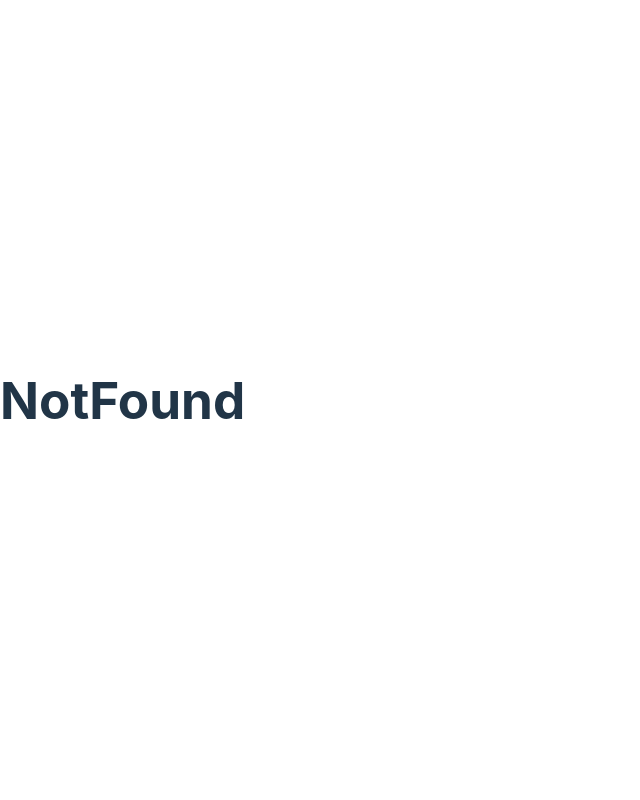
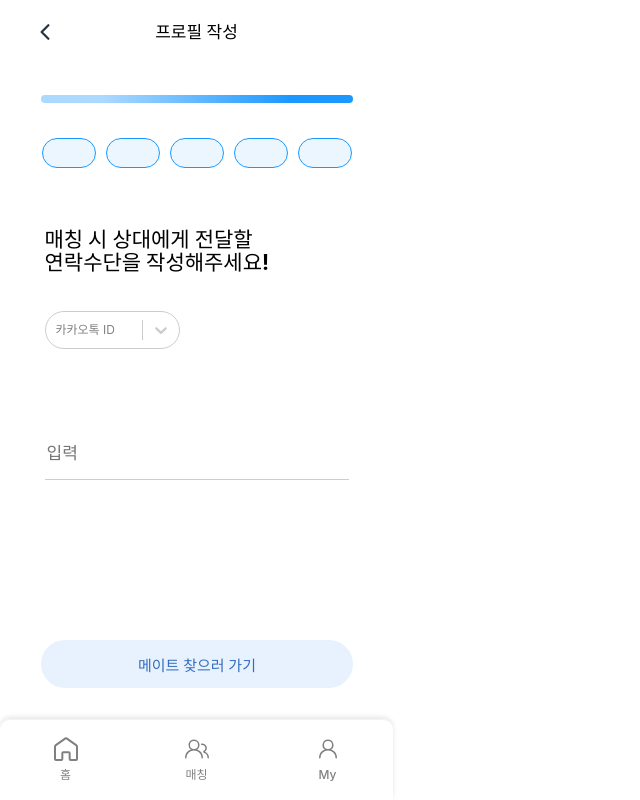
Before and after one commit to umc-meetpick/meetpick_frontend, a React (Vite) app: page /setProfile/contect in a window 1280 px wide. Before the commit this address had no page. Shown: the whole page, without its empty margins (0-640 px from the left). Built offline with nearby package versions, Linux system fonts and the light colour scheme.

Commit message:
Feat: setContect페이지, Styled 수정

```diff
--- a/package.json
+++ b/package.json
@@ -14,6 +14,7 @@
     "react-dom": "^18.3.1",
     "react-icons": "^5.4.0",
     "react-router-dom": "^7.1.1",
+    "react-select": "^5.9.0",
     "styled-components": "^6.1.14"
   },
   "devDependencies": {
--- a/src/components/MoveNextRoundBtn.tsx
+++ b/src/components/MoveNextRoundBtn.tsx
@@ -4,10 +4,11 @@ import { useNavigate } from "react-router-dom";
 
 interface MoveNextRoundBtnProps {
     nextPage: string;
+    title?: string;
     onClick?: (event: React.MouseEvent<HTMLButtonElement>) => void;
   }
 
-const MoveNextRoundBtn:  React.FC<MoveNextRoundBtnProps>= ({nextPage, onClick}) =>{
+const MoveNextRoundBtn:  React.FC<MoveNextRoundBtnProps>= ({nextPage, title, onClick}) =>{
     const navigate = useNavigate();
     const handleClick = (event: React.MouseEvent<HTMLButtonElement>) => {
         if (onClick) {
@@ -16,7 +17,7 @@ const MoveNextRoundBtn:  React.FC<MoveNextRoundBtnProps>= ({nextPage, onClick})
         navigate(nextPage);
       };
     return(
-        <Btn onClick={handleClick}>다음</Btn>
+        <Btn onClick={handleClick}>{title ? title : "다음"}</Btn>
     )
 }
 export default MoveNextRoundBtn
@@ -26,10 +27,10 @@ const Btn = styled.button`
     height:48px;
     color:#326DC1;
     font-size:15px;
-    weight:600;
+    font-weight:600;
     background-color:#E7F2FE;
     border-radius:100px;
     position:fixed;
-    top:670px;
+    top:640px;
     left:41px;
 `;
--- a/src/components/ProgressBar.tsx
+++ b/src/components/ProgressBar.tsx
@@ -8,7 +8,7 @@ interface ProgressBarProps {
 const ProgressBar: React.FC<ProgressBarProps> = ({ progress }) => {
   return (
     <ProgressWrapper>
-      <ProgressFill progress={progress} />
+      <ProgressFill $progress={progress} />
     </ProgressWrapper>
   );
 };
@@ -23,8 +23,8 @@ const ProgressWrapper = styled.div`
   margin: 35px auto;
 `;
 
-const ProgressFill = styled.div<ProgressBarProps>`
-  width: ${(props) => props.progress}%;
+const ProgressFill = styled.div<{ $progress: number }>`
+  width: ${(props) => props.$progress}%;
   height: 100%;
   background: linear-gradient(90deg, #ABD9FF 20% ,#1A98FF 80%);
   border-radius: 5px;
--- /dev/null
+++ b/src/components/SelectToggle.tsx
@@ -0,0 +1,55 @@
+import React from "react";
+import Select from "react-select";
+
+const SelectStyle = {
+    width: "135px",
+    borderRadius: "100px",
+    fontSize: "12px",
+};
+
+interface SelectToggleProps {
+    options: string[];
+    onChange: (selectedOption: { value: string; label: string } | null) => void;
+}
+
+const SelectToggle: React.FC<SelectToggleProps> = ({ options, onChange }) => {
+    const formattedOptions = options.map(option => ({
+        value: option,
+        label: option,
+    }));
+
+    return (
+        <Select
+            styles={{
+                control: (provided, state) => ({
+                    ...provided,
+                    ...SelectStyle,
+                    borderColor: state.isFocused ? "#007AFE" : provided.borderColor,
+                }),
+                menu: (provided) => ({
+                    ...provided,
+                    width: '120px',
+                }),
+                option: (provided,state) => ({
+                    ...provided,
+                    width: "120px",
+                    height: "30px",
+                    fontSize: "12px",
+                    padding: '8px',
+                    color:"black",
+                    backgroundColor: state.isFocused ? "#F5F5F5" : provided.borderColor,
+                }),
+                input: (provided) => ({
+                    ...provided,
+                    caretColor: "transparent",
+                    pointerEvents: "none",
+                  }),
+            }}
+            placeholder={options[0]}
+            options={formattedOptions}
+            onChange={onChange}
+        />
+    );
+};
+
+export default SelectToggle;
--- a/src/components/ToggleList.tsx
+++ b/src/components/ToggleList.tsx
@@ -23,13 +23,13 @@ const ToggleList: React.FC = () =>{
         <Container>
             {majorList.map(item => (
                 <div key={item.id}>
-                    <Toggle onClick={() => handleToggle(item.id)} $isOpened={openItems.includes(item.id)}>
+                    <Toggle key={item.id} onClick={() => handleToggle(item.id)} $isOpened={openItems.includes(item.id)}>
                         {item.college}
                         <FaChevronDown style={{color:"#AAAAAA"}}/>
                     </Toggle>
                     {openItems.includes(item.id) && (
-                        item.majors.map(major => (
-                            <Detail onClick={()=>handleMajor(major)}>
+                        item.majors.map((major, index) => (
+                            <Detail key={`major-${item.id}-${index}`} onClick={()=>handleMajor(major)}>
                                 {major}
                             </Detail>
                         ))
@@ -86,7 +86,7 @@ const Btn = styled.button`
     height:48px;
     color:#326DC1;
     font-size:15px;
-    weight:600;
+    font-weight:600;
     background-color:#E7F2FE;
     border-radius:100px;
     margin-top:43px;
--- a/src/components/profileSelectedBorder.tsx
+++ b/src/components/profileSelectedBorder.tsx
@@ -6,6 +6,15 @@ interface SelectedProps {
 }
 
 const ProfileSelectedBorder:React.FC<SelectedProps> = ({input}) =>{
+    // const calculateWidth = (text: string) => {
+    //     const canvas = document.createElement('canvas');
+    //     const context = canvas.getContext('2d');
+    //     if (context) {
+    //       context.font = "13px Arial"; // 적용할 글꼴과 크기 설정
+    //       return Math.max(context.measureText(text).width, 60); // 최소 너비 60px
+    //     }
+    //     return 60;
+    //   };
     return(
         <Container>
             {input.map((item, index) => {
@@ -13,7 +22,7 @@ const ProfileSelectedBorder:React.FC<SelectedProps> = ({input}) =>{
                 return isImage ? (
                     <ImgBorder key={index} src={item} alt={`image-${index}`} />
                 ) : (
-                    <Border key={index} length={item.length}>
+                    <Border key={index} $length={item.length}>
                         {item}
                     </Border>
                 );
@@ -25,23 +34,32 @@ export default ProfileSelectedBorder;
 
 const Container = styled.div`
     width:310px;
-    height:60px;
+    height:30px;
     margin:0 auto;
     display: flex;
+    flex-wrap: nowrap;
+    overflow-x:auto;
+    overflow-y: hidden;
     justify-content: flex-start;
-    gap:5px;
+    margin-bottom: 30px;
+    gap:10px;
+    &::-webkit-scrollbar {
+    display: none;
+}
 `;
-const Border = styled.div<{ length: number}>`
+const Border = styled.div<{ $length: number}>`
     color:black;
     font-size:13px;
     font-weight:400;
     text-align:center;
     line-height:28px;
-    width: ${({ length }: { length: number }) => (length > 0 ? `${length * 13 + 20}px` : "60px")};
+    width: ${({ $length }: { $length: number }) => ($length > 0 ? `${$length*13}px` : "60px")};
     height:28px;
     border: 1px solid #1B98FF;
     background-color: #ECF6FF;
     border-radius:100px;
+    white-space: nowrap;
+    padding: 0 10px;
 `;
 const ImgBorder = styled.img`
     width:28px;
--- a/src/context/profileInfoContext.tsx
+++ b/src/context/profileInfoContext.tsx
@@ -14,6 +14,8 @@ interface ProfileInfoContextType {
     setMajor: (major: string) => void;
     hobby: string[];
     setHobby: (hobby: string[]) => void;
+    contectType: string;
+    setContectType: (contect: string) => void;
     contect: string;
     setContect: (contect: string) => void;
     mbtiArray: string[];
@@ -34,6 +36,8 @@ const defaultValue: ProfileInfoContextType = {
     setMajor: () => {},
     hobby: [],
     setHobby: () => {},
+    contectType: "",
+    setContectType: () => {},
     contect: "",
     setContect: () => {},
     mbtiArray:[],
@@ -54,6 +58,7 @@ export function ProfileContextProvider({children}:ProfileContextProviderProps){
     const [mbti, setMbti] = useState<string>("");
     const [major, setMajor] = useState<string>("");
     const [hobby, setHobby] = useState<string[]>([]);
+    const [contectType, setContectType] = useState<string>("");
     const [contect, setContect] = useState<string>("");
     const [mbtiArray, setMbtiArray] = useState<string[]>([]);
     return(
@@ -71,6 +76,8 @@ export function ProfileContextProvider({children}:ProfileContextProviderProps){
                 setMajor,
                 hobby,
                 setHobby,
+                contectType,
+                setContectType,
                 contect,
                 setContect,
                 mbtiArray,
--- /dev/null
+++ b/src/pages/setProfilePages/setContect.tsx
@@ -0,0 +1,62 @@
+import React, { useState, useContext } from 'react';
+import SetProfileNavbar from '../../components/BasicNavbar';
+import ProgressBar from '../../components/ProgressBar';
+import styled from 'styled-components';
+import GrayBottomInput from '../../components/GrayBottomInput';
+import MoveNextRoundBtn from "../../components/MoveNextRoundBtn"
+import { ProfileInfoContext } from '../../context/profileInfoContext';
+import ProfileSelectedBorder from '../../components/profileSelectedBorder';
+import SelectToggle from '../../components/SelectToggle';
+
+const SetContect= () => {
+    const {nickname, image, studentNum, mbti, major, hobby, setContectType, setContect} = useContext(ProfileInfoContext);
+    const [inputValue, setInputValue] = useState("");
+    const options = ["카카오톡 ID", "오픈채팅 링크", "전화번호"]
+
+    const handleSelectChange = (selectedOption: { value: string; label: string } | null)  => {
+        if (selectedOption) {
+            setContectType(selectedOption.value);
+        }
+    };
+    return (
+        <>
+            <SetProfileNavbar title={"프로필 작성"}/>
+            <ProgressBar progress={100}/>
+            <ProfileSelectedBorder input={[nickname,image,studentNum,mbti, major, ...hobby]}/>
+            <Container>
+                <Title>
+                    매칭 시 상대에게 전달할<br/>
+                    연락수단을 작성해주세요!
+                </Title>
+                <SelectToggle options={options} onChange={handleSelectChange}/>
+                <Space/>
+                <GrayBottomInput
+                    value={inputValue}
+                    onChange={(e)=>setInputValue(e.target.value)}
+                />
+                <MoveNextRoundBtn nextPage={"/setProfile/hobby"} title="메이트 찾으러 가기" onClick={()=>{setContect(inputValue)}}/>
+            </Container>
+        </>
+    );
+};
+
+export default SetContect;
+
+const Container = styled.div`
+    margin-top:100px;
+    margin: 0 auto;
+    height:calc(100vh - 240px);
+`;
+const Title = styled.div`
+    font-size:21px;
+    font-weight:700;
+    color:black;
+    width:302px;
+    height:23px;
+    line-height:23px;
+    margin-top:30px;
+    margin-bottom:60px;
+`;
+const Space = styled.div`
+    height:80px;
+`;
--- a/src/pages/setProfilePages/setHobby.tsx
+++ b/src/pages/setProfilePages/setHobby.tsx
@@ -27,7 +27,7 @@ const SetHobby = () =>{
                     {hobbyList.map((content,index)=>(
                         <Border
                             key={index}
-                            length={content.length}
+                            $length={content.length}
                             onClick={()=>handleChoose(content)}
                             $isSelected={hobby.includes(content)}
                         >
@@ -64,14 +64,14 @@ const HobbyWrapper = styled.div`
     flex-wrap: wrap;
     gap:10px;
 `;
-const Border = styled.button<{ length: number, $isSelected:boolean}>`
+const Border = styled.button<{ $length: number, $isSelected:boolean}>`
     color: ${({$isSelected})=> $isSelected ? "#007AFF" : "black"};
     font-size:13px;
     font-weight:400;
     align-items: center;
     text-align:center;
     padding:0;
-    width: ${({ length }: { length: number }) => (length > 0 ? `${length * 13}px` : "60px")};
+    width: ${({ $length }: { $length: number }) => ($length > 0 ? `${$length * 10 + 20}px` : "60px")};
     height:28px;
     border: ${({$isSelected})=> $isSelected ? "1px solid #007AFF" : "1px solid #CECECE"};
     background-color: #FFFFFF;
--- a/src/pages/setProfilePages/setNickname.tsx
+++ b/src/pages/setProfilePages/setNickname.tsx
@@ -68,7 +68,6 @@ const Title = styled.div`
     width:302px;
     height:23px;
     line-height:23px;
-    margin-top:60px;
 `;
 const SubInfo = styled.div`
     margin-top:40px;
--- a/src/router/router.tsx
+++ b/src/router/router.tsx
@@ -13,6 +13,7 @@ import SetStudentNum from '../pages/setProfilePages/setStudentNum';
 import SetMBTI from '../pages/setProfilePages/setMBTI';
 import SetMajor from '../pages/setProfilePages/setMajor';
 import SetHobby from '../pages/setProfilePages/setHobby';
+import SetContect from '../pages/setProfilePages/setContect';
 
 const router = createBrowserRouter([
     {
@@ -63,6 +64,10 @@ const router = createBrowserRouter([
           {
             path:'setProfile/hobby',
             element:<SetHobby/>
+          },
+          {
+            path:'setProfile/contect',
+            element:<SetContect/>
           }
         ]
     }])
```
Also changed, not shown: 1 other file (tests, documents, lock files or other folders).
